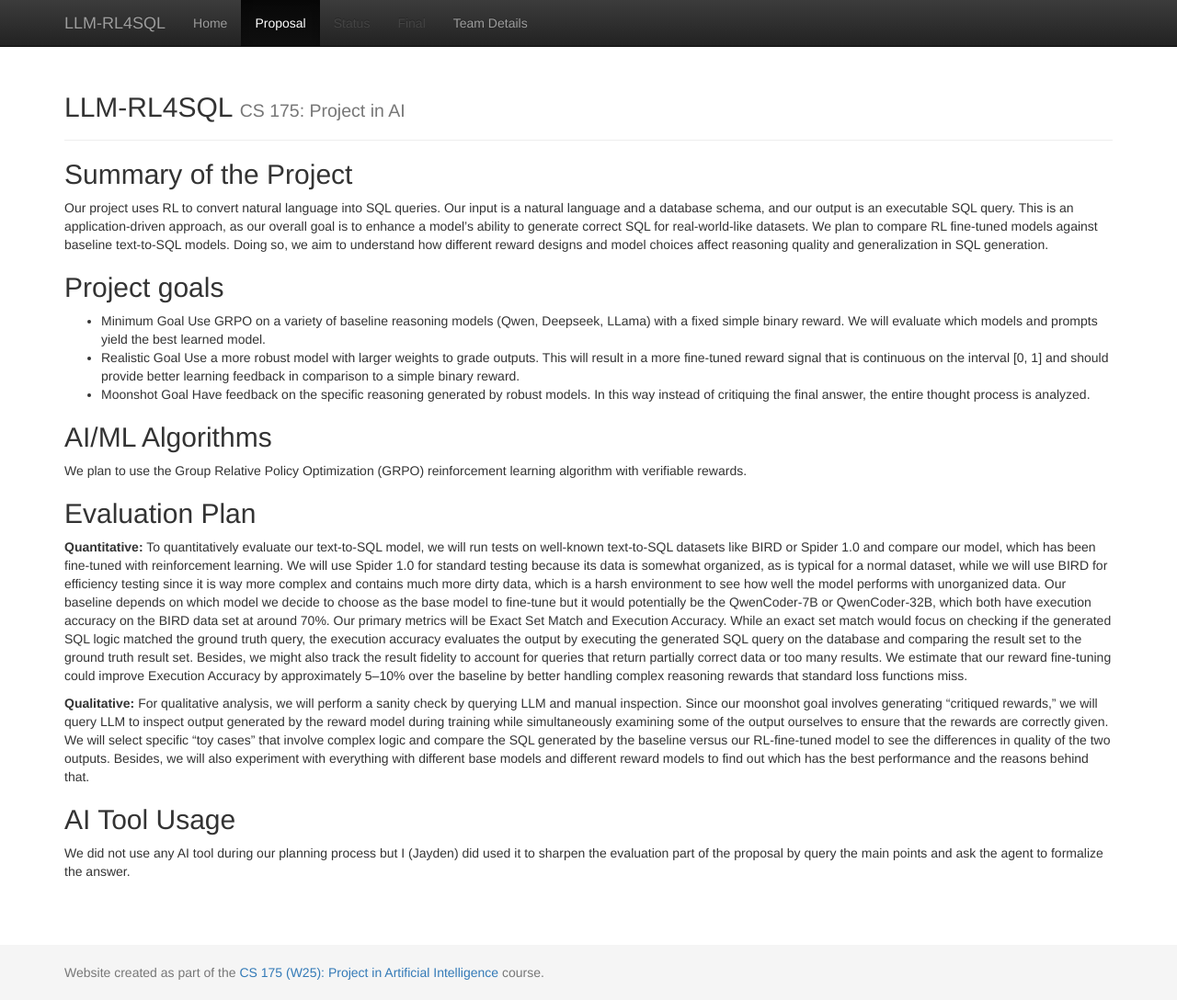
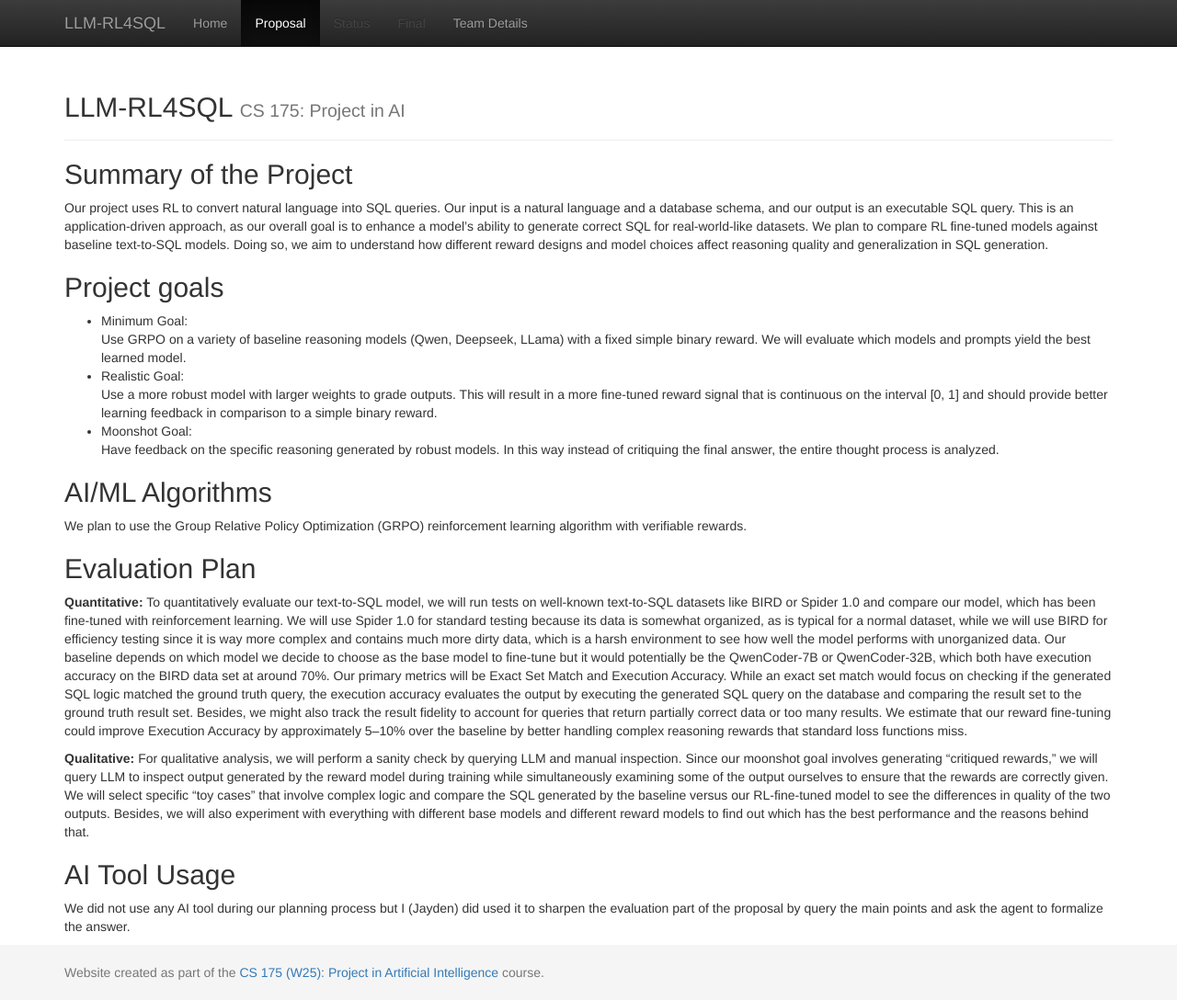
Before and after one commit to jaydentrannnn/LLM-RL4SQL, a Jekyll site: the page built from docs/proposal.md, in a window 1280 px wide and 1088 px high. Shown: the whole window at 92% size. Built offline with Jekyll 4.4.1, drawn with Linux system fonts in a browser that asks for light colours.

```diff
--- a/docs/proposal.md
+++ b/docs/proposal.md
@@ -8,14 +8,12 @@ Our project uses RL to convert natural language into SQL queries. Our input is a
 
 
 ## Project goals
-- Minimum Goal
-  Use GRPO on a variety of baseline reasoning models (Qwen, Deepseek, LLama) with a fixed simple binary reward. We will evaluate which models and prompts yield the best learned model.
-- Realistic Goal
-  Use a more robust model with larger weights to grade outputs. This will result in a more fine-tuned reward signal that is continuous on the interval [0, 1] and should provide better learning feedback in comparison to a simple binary reward.
-- Moonshot Goal
-  Have feedback on the specific reasoning generated by robust models. In this way instead of critiquing the final answer, the entire thought process is analyzed.
-
-
+- Minimum Goal:
+   Use GRPO on a variety of baseline reasoning models (Qwen, Deepseek, LLama) with a fixed simple binary reward. We will evaluate which models and prompts yield the best learned model.
+- Realistic Goal:
+   Use a more robust model with larger weights to grade outputs. This will result in a more fine-tuned reward signal that is continuous on the interval [0, 1] and should provide better learning feedback in comparison to a simple binary reward.
+- Moonshot Goal:
+   Have feedback on the specific reasoning generated by robust models. In this way instead of critiquing the final answer, the entire thought process is analyzed.
 
 ## AI/ML Algorithms
 We plan to use the Group Relative Policy Optimization (GRPO) reinforcement learning algorithm with verifiable rewards.
```
